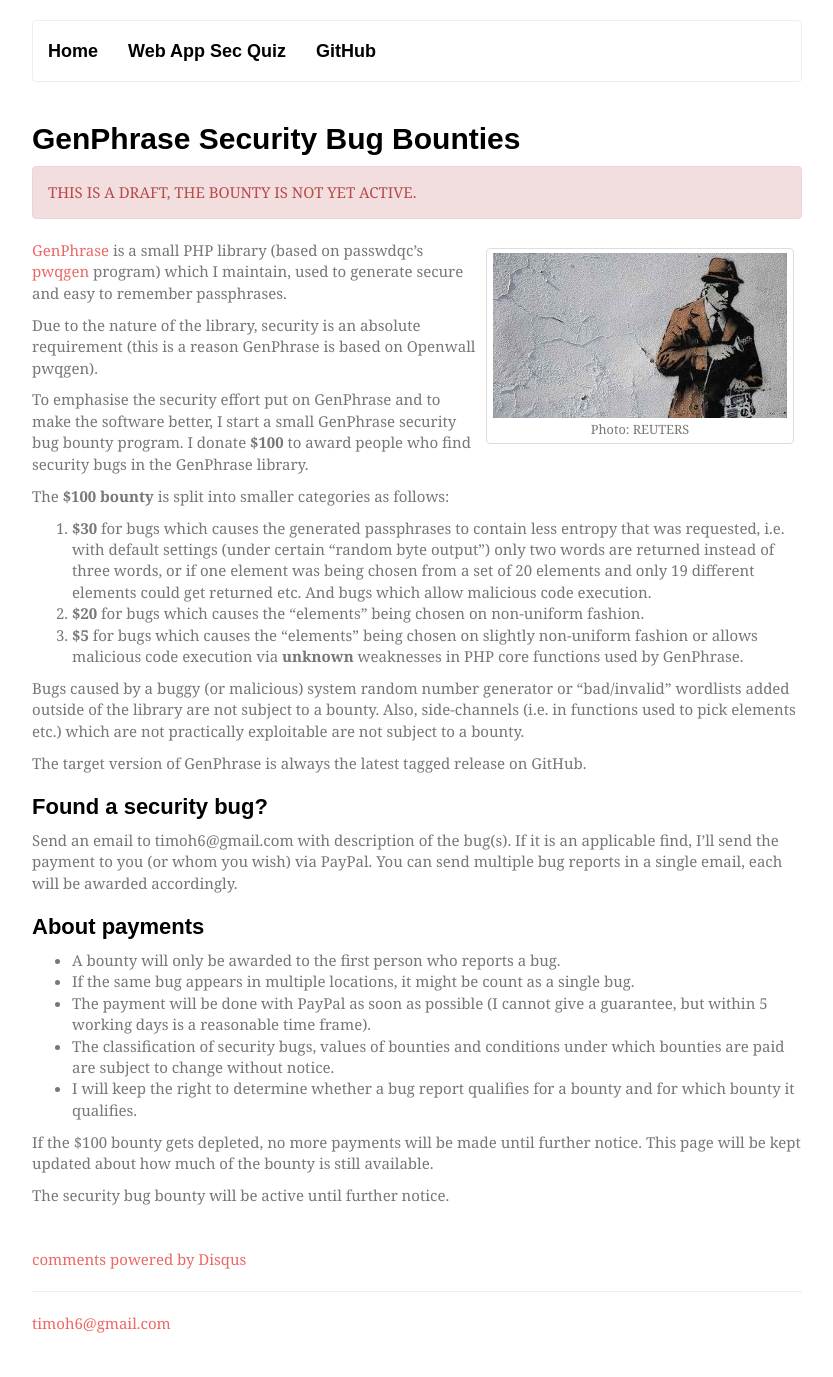
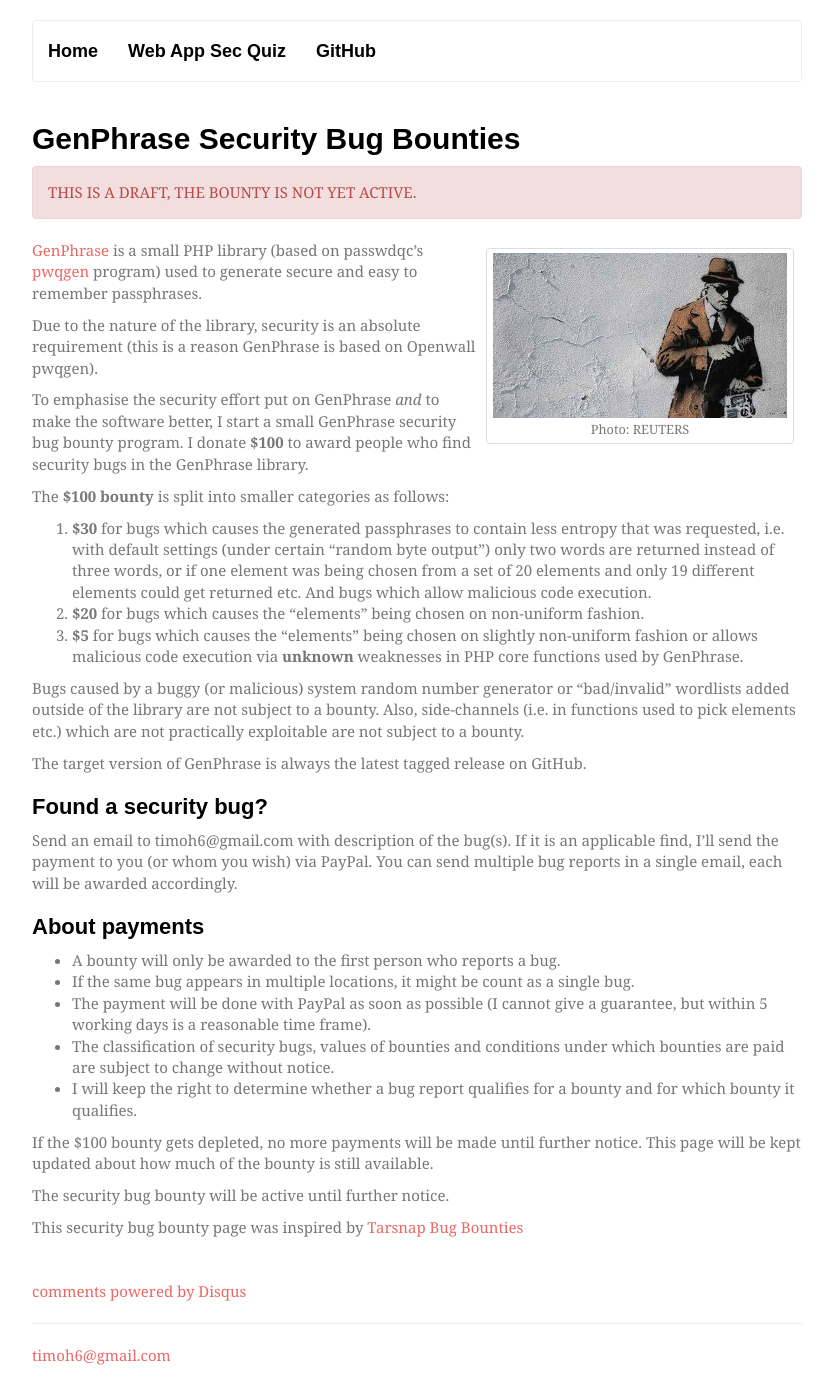
Before and after one commit to timoh6/timoh6.github.com, a Jekyll site: the page built from _posts/2014-08-14-GenPhrase-security-bug-bounties.md, in a window 1280 px wide. Shown: the whole page, without its empty margins (223-1056 px from the left). Built offline with Jekyll 4.4.1, drawn with Linux system fonts in a browser that asks for light colours; some web fonts are replaced; comment, search, counter and statistics services are not loaded; before the commit the page ends 1345 px from its top, so only the background shows below that.

Commit message:
Few tweaks

```diff
--- a/_posts/2014-08-14-GenPhrase-security-bug-bounties.md
+++ b/_posts/2014-08-14-GenPhrase-security-bug-bounties.md
@@ -11,11 +11,11 @@ draft: true
 
 <div class="image-holder"><img src="/image/bughunt.jpg" alt="Security Bug Hunt" class="image-responsive"><small>Photo: REUTERS</small></div>
 
-[GenPhrase](https://github.com/timoh6/GenPhrase) is a small PHP library (based on passwdqc's [pwqgen](http://www.openwall.com/passwdqc/) program) which I maintain, used to generate secure and easy to remember passphrases.
+[GenPhrase](https://github.com/timoh6/GenPhrase) is a small PHP library (based on passwdqc's [pwqgen](http://www.openwall.com/passwdqc/) program) used to generate secure and easy to remember passphrases.
 
 Due to the nature of the library, security is an absolute requirement (this is a reason GenPhrase is based on Openwall pwqgen).
 
-To emphasise the security effort put on GenPhrase and to make the software better, I start a small GenPhrase security bug bounty program. I donate **$100** to award people who find security bugs in the GenPhrase library.
+To emphasise the security effort put on GenPhrase _and_ to make the software better, I start a small GenPhrase security bug bounty program. I donate **$100** to award people who find security bugs in the GenPhrase library.
 
 The **$100 bounty** is split into smaller categories as follows:
 
@@ -44,3 +44,5 @@ About payments
 If the $100 bounty gets depleted, no more payments will be made until further notice. This page will be kept updated about how much of the bounty is still available.
 
 The security bug bounty will be active until further notice.
+
+<p class="muted">This security bug bounty page was inspired by <a href="http://www.tarsnap.com/bugbounty.html">Tarsnap Bug Bounties</a></p>
```
